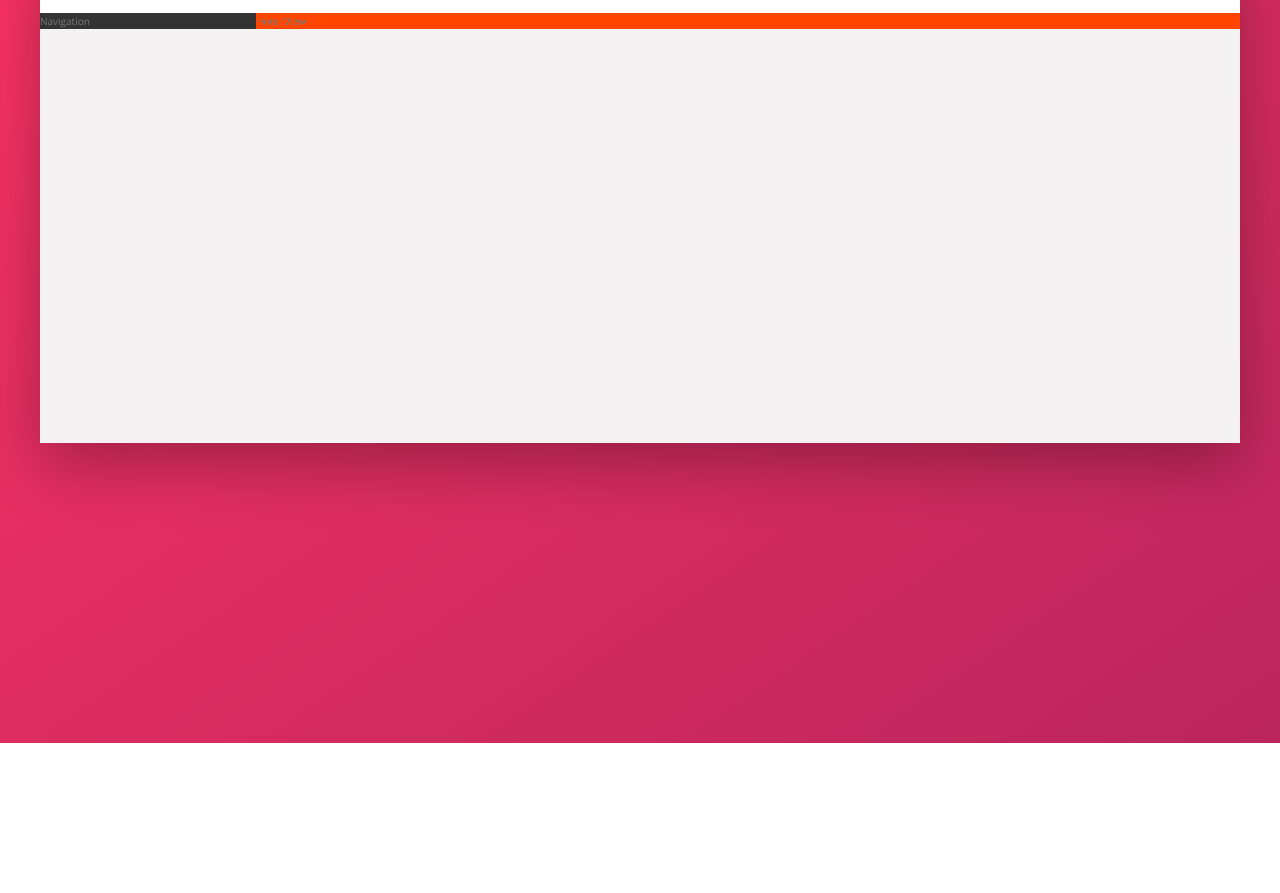
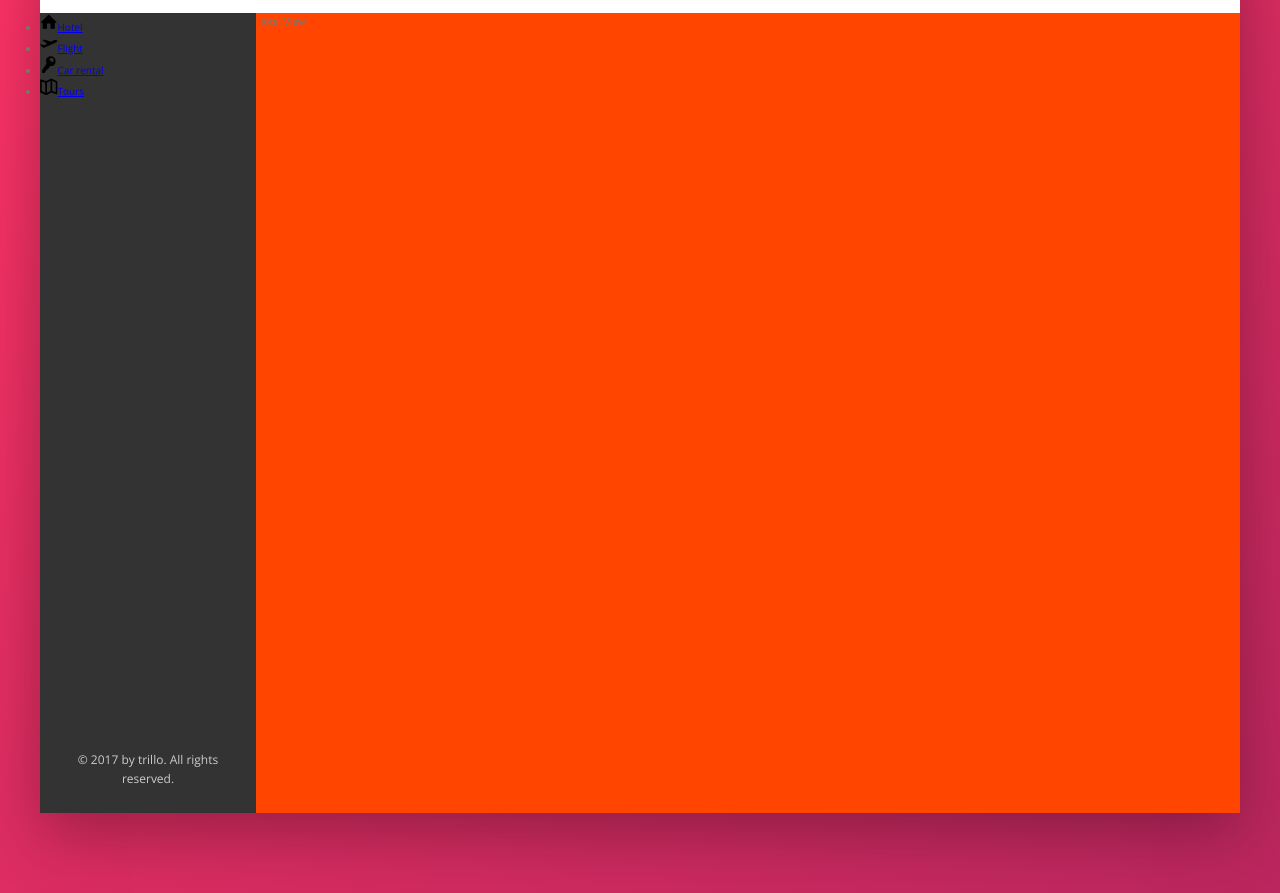
Before and after one commit to Charpell/Trillo, a website: page index.html in a window 1280 px wide. Shown: the part 137-1030 px from the top of the page. Before the commit the page ends 880 px from the top, so only its background shows below. Drawn offline with nearby package versions, Linux system fonts and the light colour scheme; files that its build step writes are made by us from their sources.

Commit message:
Building the Navigation Part 1

```diff
--- a/index.html
+++ b/index.html
@@ -46,10 +46,49 @@
                </nav>
 
            </header>
+
+
            <div class="content">
-               <nav class="sidebar">
-                   Navigation
-               </nav>
+                <nav class="sidebar">
+                    <ul class="side-nav">
+                        <li class="side-nav__item">
+                            <a href="#" class="side-nav__link">
+                                <svg class="side-nav__icon">
+                                    <use xlink:href="img/sprite.svg#icon-home"></use>
+                                    <span>Hotel</span>
+                                </svg>
+                            </a>
+                        </li>
+                        <li class="side-nav__item">
+                            <a href="#" class="side-nav__link">
+                                <svg class="side-nav__icon">
+                                        <use xlink:href="img/sprite.svg#icon-aircraft-take-off"></use>
+                                        <span>Flight</span>
+                                </svg>
+                            </a>
+                        </li>
+                        <li class="side-nav__item">
+                            <a href="#" class="side-nav__link">
+                                <svg class="side-nav__icon">
+                                        <use xlink:href="img/sprite.svg#icon-key"></use>
+                                        <span>Car rental</span>
+                                </svg>
+                            </a>
+                        </li>
+                        <li class="side-nav__item">
+                            <a href="#" class="side-nav__link">
+                                <svg class="side-nav__icon">
+                                    <use xlink:href="img/sprite.svg#icon-map"></use>
+                                    <span>Tours</span>
+                                </svg>
+                            </a>
+                        </li>
+                    </ul>
+
+                    <div class="legal">
+                        &copy; 2017 by trillo. All rights reserved.
+                    </div>
+                </nav>
 
                <main class="hotel-view">
                    Hotel View
--- a/sass/_components.scss
+++ b/sass/_components.scss
@@ -116,3 +116,31 @@
   }
 
 }
+
+
+////////////////////////////////////////////////////////
+// SIDE NAVIGATION
+.side-nav {
+  &__item {
+
+  }
+
+  &__link {
+
+  }
+
+  &__icon {
+    width: 1.75rem;
+    height: 1.75rem;
+  }
+}
+
+
+////////////////////////////////////////////////////////
+// LEGAL TEXT
+.legal {
+  font-size: 1.2rem;
+  color: var(--color-grey-light-4);
+  text-align: center;
+  padding: 2.5rem;
+}
--- a/sass/_layout.scss
+++ b/sass/_layout.scss
@@ -26,9 +26,14 @@
   background-color: var(--color-grey-dark-1);
 
   flex: 0 0 18%;
+
+  display: flex;
+  flex-direction: column;
+  justify-content: space-between;
 }
 
 .hotel-view {
   background-color: orangered;
+  height: 80rem;
   flex: 1;
 }
```
